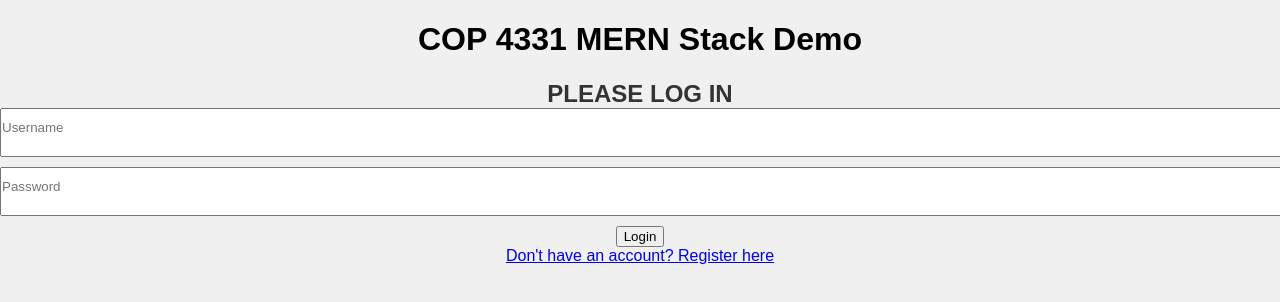
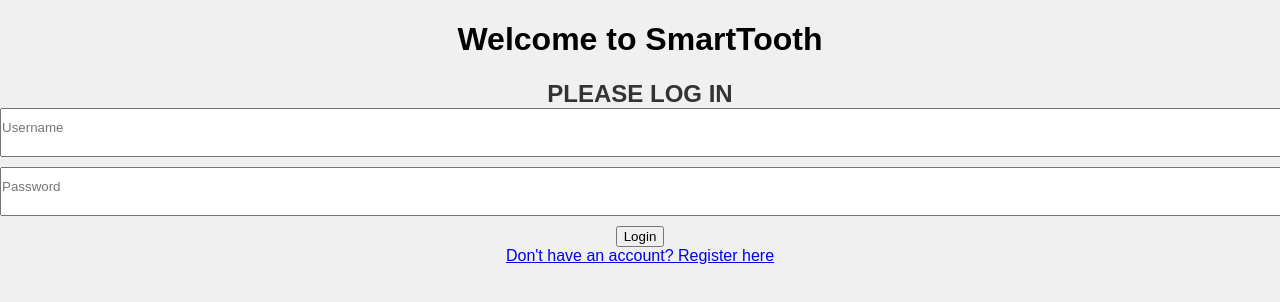
Before and after one commit to d-minic/COP4331-Large-Project, a React (Create React App) app in the folder frontend/: page / in a window 1280 px wide. Shown: the top 302 px of the page. Built offline with nearby package versions, Linux system fonts and the light colour scheme.

Commit message:
Update PageTitle.js

```diff
--- a/frontend/src/components/PageTitle.js
+++ b/frontend/src/components/PageTitle.js
@@ -3,7 +3,7 @@ import React from 'react';
 function PageTitle()
 {
     return(
-        <h1 id="title">COP 4331 MERN Stack Demo</h1>
+        <h1 id="title">Welcome to SmartTooth</h1>
     );
 };
 
```
